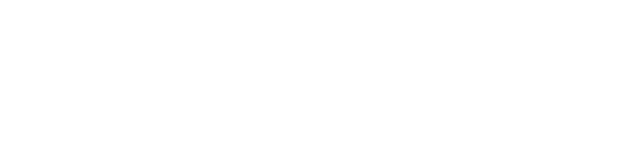
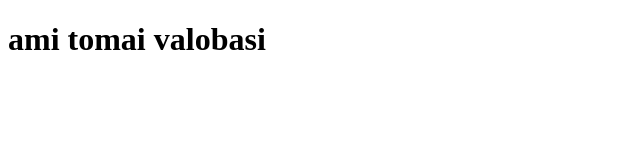
Before and after one commit to KhalidMimMuzahid/My_Portfolio, a plain HTML site: page index.html in a window 1280 px wide. Shown: the whole page, without its empty margins (0-640 px from the left). Drawn offline with Linux system fonts and the light colour scheme.

Commit message:
changed 1

```diff
--- a/index.html
+++ b/index.html
@@ -7,6 +7,6 @@
     <title>Document</title>
 </head>
 <body>
-
+    <h1>ami tomai valobasi</h1>
 </body>
 </html>
```
